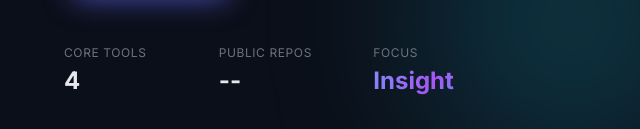
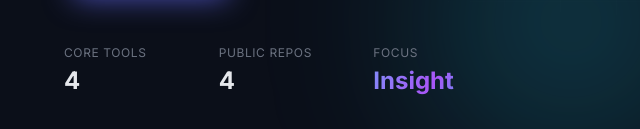
Before and after one commit to datawithdickson/datawithdickson.github.io, a plain HTML site: page index.html in a window 1280 px wide. Shown: the part 671-800 px from the top of the page, 0-640 px from the left. Drawn offline with nearby package versions, Linux system fonts and the light colour scheme.

Commit message:
Set portfolio repository count in homepage stats

```diff
--- a/index.html
+++ b/index.html
@@ -210,7 +210,7 @@
           <!-- Quick stats (public repos filled by the API when available) -->
           <dl class="reveal mt-12 grid max-w-md grid-cols-3 gap-4" style="--d:380ms">
             <div><dt class="text-xs uppercase tracking-wider text-gray-500">Core tools</dt><dd class="mt-1 text-2xl font-bold">4</dd></div>
-            <div><dt class="text-xs uppercase tracking-wider text-gray-500">Public repos</dt><dd id="statRepos" class="mt-1 text-2xl font-bold">--</dd></div>
+            <div><dt class="text-xs uppercase tracking-wider text-gray-500">Public repos</dt><dd id="statRepos" class="mt-1 text-2xl font-bold">4</dd></div>
             <div><dt class="text-xs uppercase tracking-wider text-gray-500">Focus</dt><dd class="mt-1 text-2xl font-bold grad-text">Insight</dd></div>
           </dl>
         </div>
```
